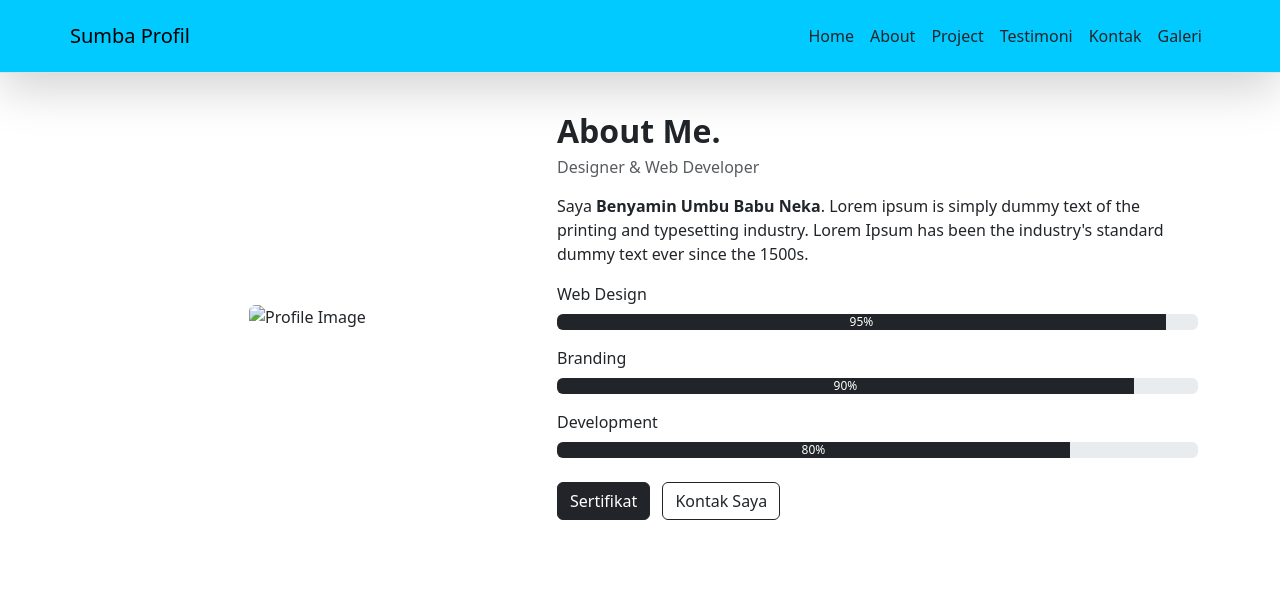
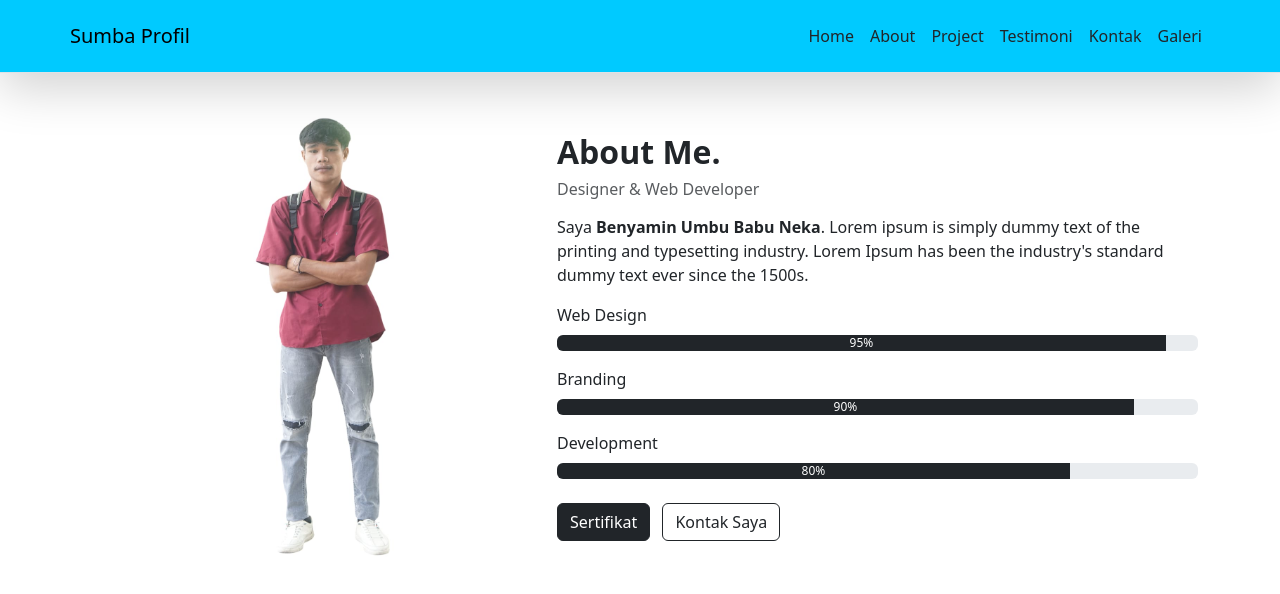
Before and after one commit to dhinoamen/websiteUas, a plain HTML site: page about.html in a window 1280 px wide. Drawn offline with nearby package versions, Linux system fonts and the light colour scheme.

Commit message:
Update about.html

```diff
--- a/about.html
+++ b/about.html
@@ -42,7 +42,7 @@
 
         <!-- Kolom Gambar -->
         <div class="col-md-5 text-center mb-4 mb-md-0 pt-5" data-aos="zoom-in" data-aos-duration="1000">
-          <img src="aset foto/WhatsApp Image 2025-06-18 at 12.52.39.jpeg" class="img-fluid rounded" alt="Profile Image" style="width: 300px;">
+          <img src="WhatsApp Image 2025-06-18 at 12.52.39.jpeg" class="img-fluid rounded" alt="Profile Image" style="width: 300px;">
         </div>
 
         <!-- Kolom Deskripsi -->
```
